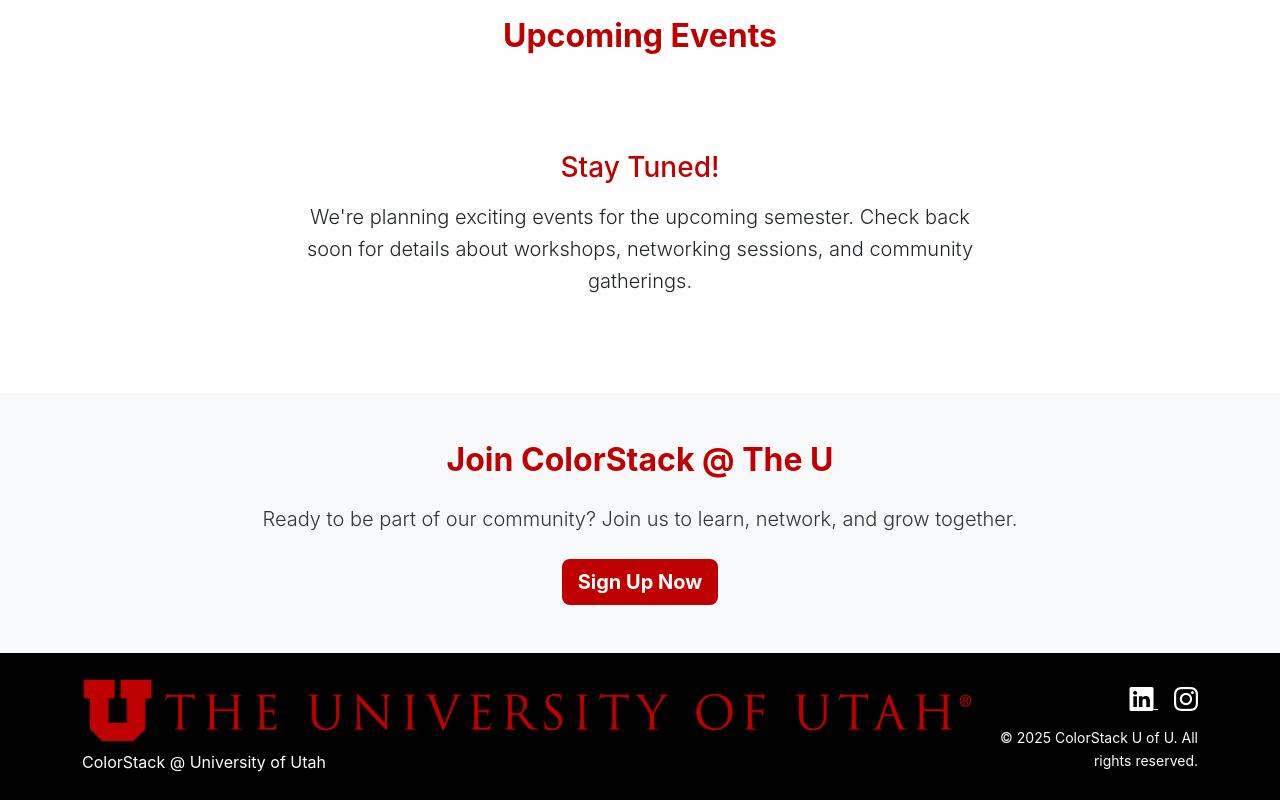
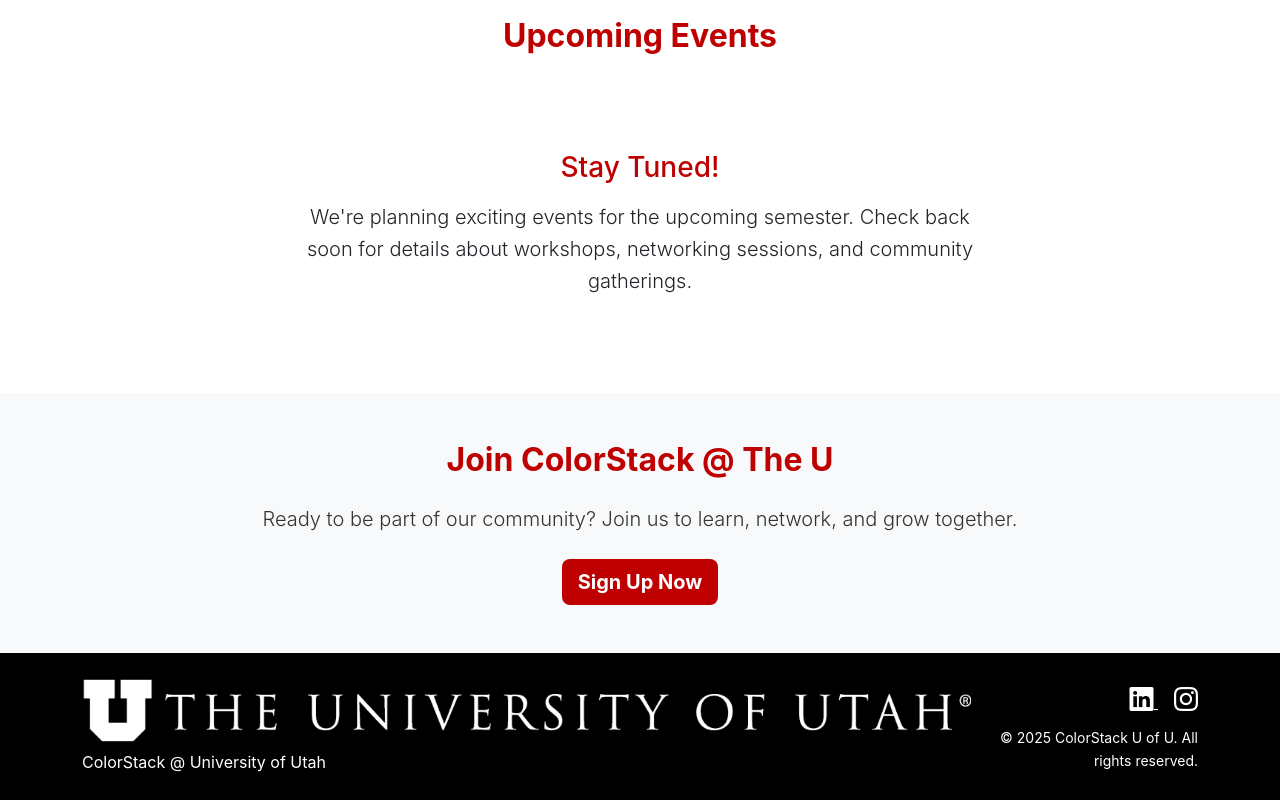
Before and after one commit to AhmedZ70/ColorStack_uofu_website, a plain HTML site: page index.html in a window 1280 px wide. Shown: the part 1868-2668 px from the top of the page. Drawn offline with nearby package versions, Linux system fonts and the light colour scheme.

Commit message:
changed logo color

```diff
--- a/index.html
+++ b/index.html
@@ -190,7 +190,7 @@
     <footer class="bg-black text-white py-4">
         <div class="container d-md-flex align-items-center justify-content-between">
             <div class="mb-3 mb-md-0 text-center text-md-start">
-                <img src="images/UlogoHv2_RED.png" alt="University of Utah logo" height="40" class="mb-2 img-fluid">
+                <img src="images/UlogoHv2_WHITE.png" alt="University of Utah logo" height="40" class="mb-2 img-fluid">
                 <div>ColorStack @ University of Utah</div>
             </div>
             <div class="text-center text-md-end">
```
Also changed, not shown: images/UlogoHv2_WHITE.png (added).
